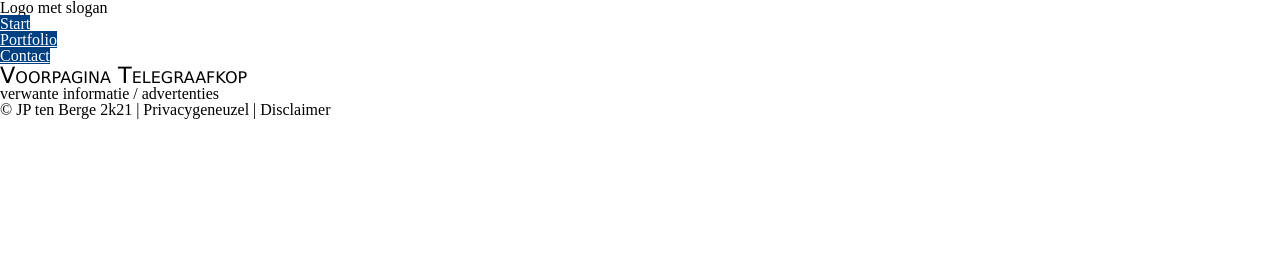
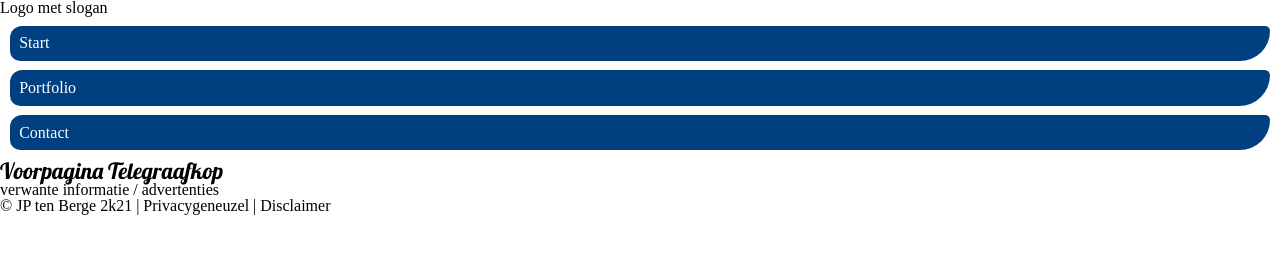
Before and after one commit to yvesv/core-html-css-2021-09, a website: page demo/preprocc.html in a window 1280 px wide. Drawn offline with Linux system fonts and the light colour scheme; files that its build step writes are made by us from their sources.

Commit message:
Nog wat CSS-properties laten zien

```diff
--- a/demo/css/preprocc.scss
+++ b/demo/css/preprocc.scss
@@ -1,12 +1,41 @@
 
+// please don't do this
+// body {
+//     transition: 4s ease all;
+// }
+// body:hover {
+//     transform: rotate(360deg);
+// }
+
+// @font-face {
+//     font-family: face;
+//     src: url();
+// }
+
+@keyframes blinkert {
+    from {
+        opacity: 0;
+        font-size: 1rem;
+        color: black;
+    }
+    to {
+        opacity: 1;
+        font-size: 2rem;
+        color: red;
+    }
+}
+
+blink {
+    animation: blinkert 0.5s infinite alternate;
+}
 
 $base-color1: green;
 $base-color2: blue;
 
 @mixin smallcaps($fontsize: 1.4rem) {
-    font-variant: small-caps;
+    // font-variant: small-caps;
     font-size: $fontsize;
-    font-family: Verdana;
+    font-family: Lobster;
 }
 
 nav ol {
@@ -15,14 +44,22 @@ nav ol {
 nav a {
     background: mix($base-color1, $base-color2);
     color: white;
+    border-radius: 1.2rem 0.5rem 3rem 1rem;
+    text-decoration: none;
+    padding: 0.6rem;
+    display: block;
+    margin: 0.6rem;
+    transition: 3s ease all;
 
     // nested styles
     /* comment */
     &:hover {
         background: lighten($base-color1, 40%);
         color: black;
+        border-radius: 50%;
+        box-shadow: -1.1rem -1.1rem 1.4rem 0.8rem purple;
 
-        @include smallcaps(1.2rem);
+        // transform: rotate(10deg) scale(0.5);
     }
 
     ding {
--- a/demo/preprocc.html
+++ b/demo/preprocc.html
@@ -2,11 +2,20 @@
 <html>
 
 <head>
+
+	<link rel="preconnect" href="https://fonts.googleapis.com">
+	<link rel="preconnect" href="https://fonts.gstatic.com" crossorigin>
+	<link href="https://fonts.googleapis.com/css2?family=Lobster&display=swap" rel="stylesheet">
+
 	<link rel="stylesheet" href="reset.css">
-	<link rel="stylesheet" href="css/preprocc.css">
+	<link rel="stylesheet" href="dist/preprocc.css">
 </head>
 
 <body>
+
+	<!-- <blink>ik trek graag aandacht</blink> -->
+
+
 	<header>
 		Logo met slogan
 
```
Also changed, not shown: demo/css/preprocc.css (deleted), demo/dist/preprocc.css, 1 other file.
